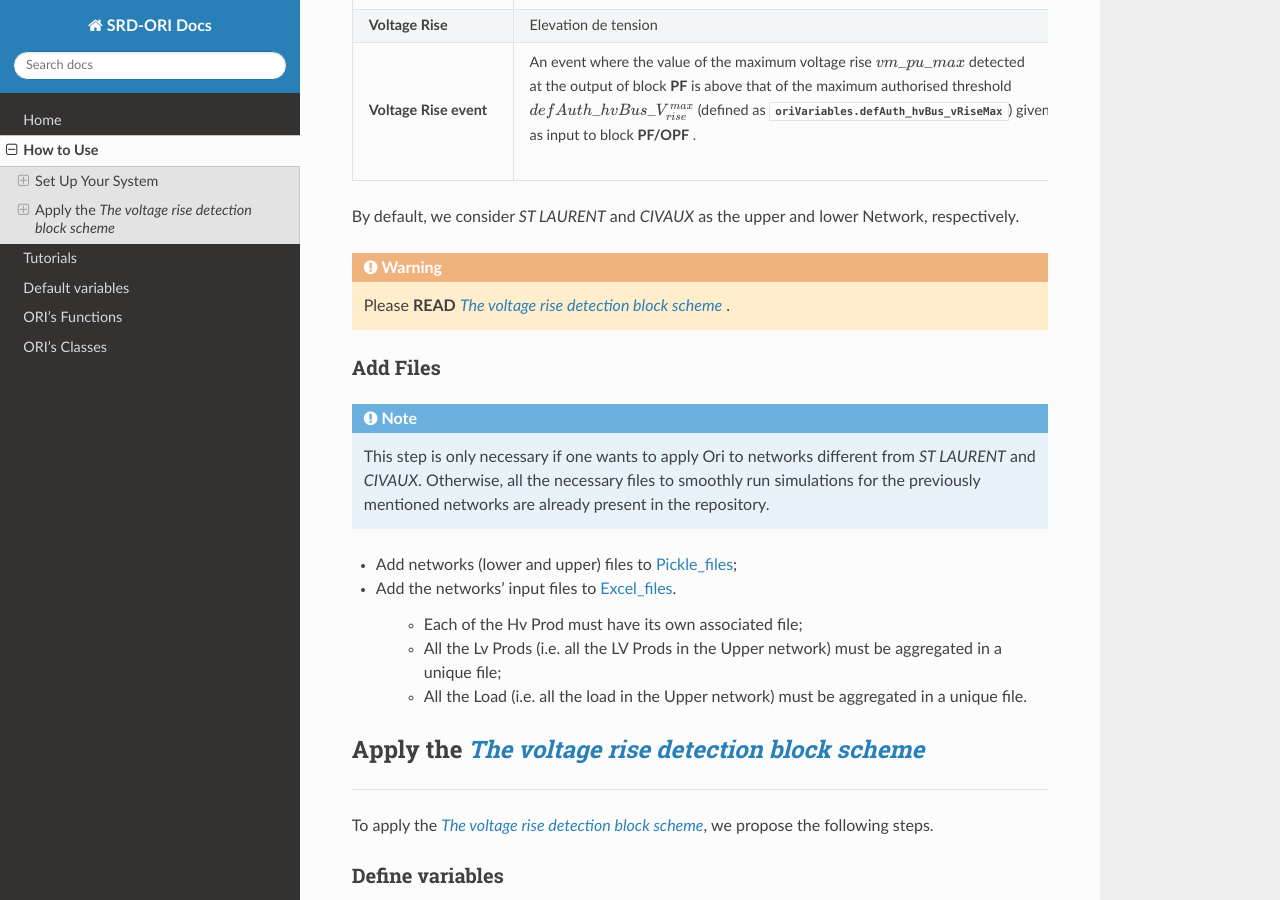
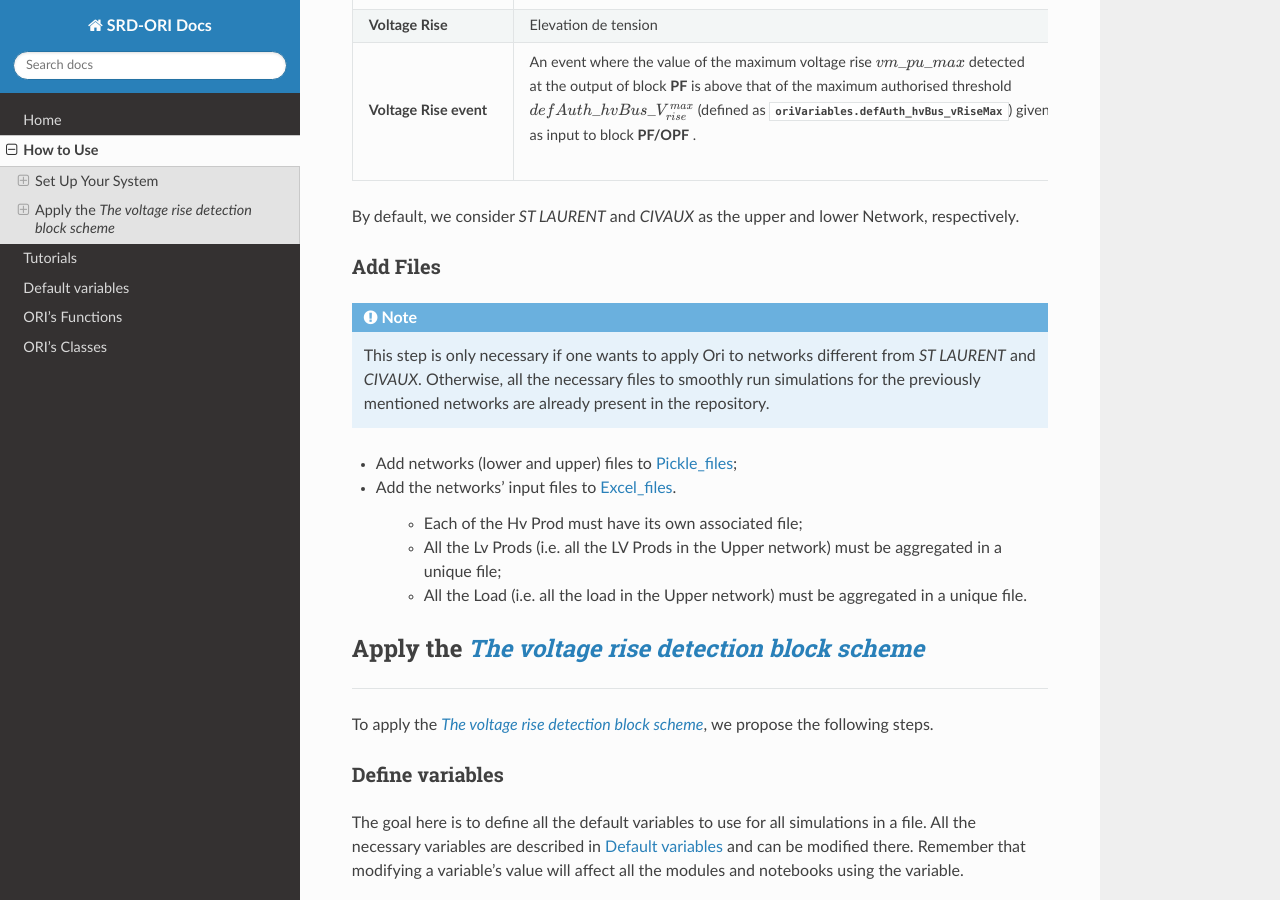
Before and after one commit to pajjaecat/ORI-SRD, a Sphinx documentation site: the page built from docs/HowToUse/howToUse.rst, in a window 1280 px wide and 900 px high, scrolled down 960 px. Built offline with Sphinx 7.4.7 and the Read the Docs theme 2.0.0, drawn with Linux system fonts in a browser that asks for light colours.

Commit message:
Update howToUse.rst

```diff
--- a/docs/HowToUse/howToUse.rst
+++ b/docs/HowToUse/howToUse.rst
@@ -64,10 +64,6 @@ We define in this section some Variables used in the code and bellow.
 
 
 By default, we consider |uppernet| and |lowernet| as the upper and lower Network, respectively.
-
-
-.. warning::
-     Please **READ** |vRiseBlockScheme|_ .
 
 
 Add Files
```
